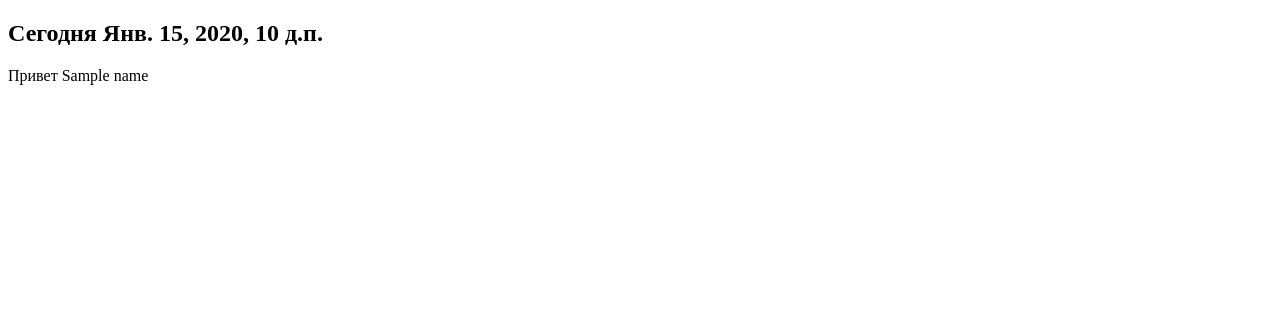
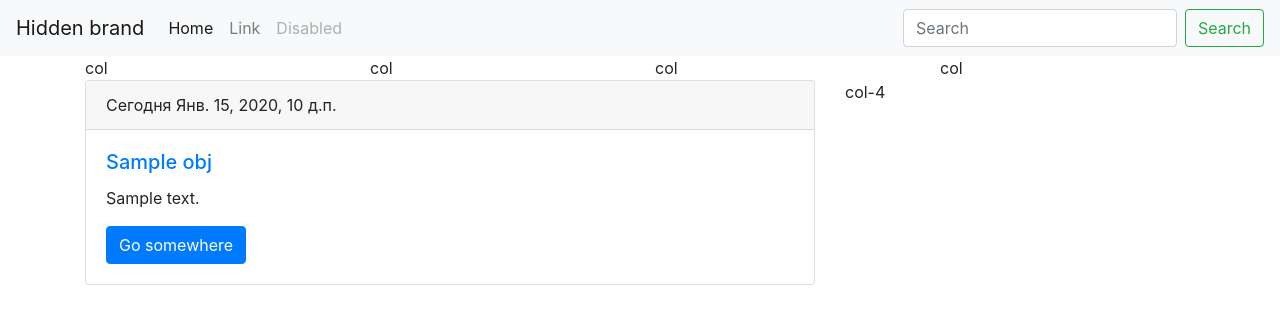
Before and after one commit to sinner885/scrap, a Django app: template src/templates/home.html in a window 1280 px wide. Shown: the top 324 px of the page. Run offline with Django 3.2, Linux system fonts and the light colour scheme; the template is opened without the code that fills it: most values are stand-ins (such as "Sample title", 1, 10 or a date in 2020); some libraries are stand-ins or nearby versions.

Commit message:
second commit

```diff
--- a/src/scraping_service/settings.py
+++ b/src/scraping_service/settings.py
@@ -37,6 +37,7 @@ INSTALLED_APPS = [
     'django.contrib.sessions',
     'django.contrib.messages',
     'django.contrib.staticfiles',
+    'scraping',
 ]
 
 MIDDLEWARE = [
--- a/src/scraping_service/urls.py
+++ b/src/scraping_service/urls.py
@@ -16,9 +16,9 @@ Including another URLconf
 from django.contrib import admin
 from django.urls import path
 
-from .viwes import home
+from scraping.views import home_view
 
 urlpatterns = [
     path('admin/', admin.site.urls),
-    path("home/", home),
+    path("home/", home_view),
 ]
--- a/src/templates/home.html
+++ b/src/templates/home.html
@@ -1,12 +1,82 @@
-<!DOCTYPE html>
+<!doctype html>
 <html lang="en">
-<head>
-    <meta charset="UTF-8">
-    <title>Проба</title>
-</head>
-<body>
-    <h2>Сегодня {{date}}</h2>
-    <p>Привет {{name}}</p>
+  <head>
+    <!-- Required meta tags -->
+    <meta charset="utf-8">
+    <meta name="viewport" content="width=device-width, initial-scale=1, shrink-to-fit=no">
 
-</body>
+    <!-- Bootstrap CSS -->
+    <link rel="stylesheet" href="https://stackpath.bootstrapcdn.com/bootstrap/4.5.0/css/bootstrap.min.css" integrity="sha384-9aIt2nRpC12Uk9gS9baDl411NQApFmC26EwAOH8WgZl5MYYxFfc+NcPb1dKGj7Sk" crossorigin="anonymous">
+
+    <title>Hello, world!</title>
+  </head>
+  <body>
+
+  <nav class="navbar navbar-expand-lg navbar-light bg-light">
+      <button class="navbar-toggler" type="button" data-toggle="collapse" data-target="#navbarTogglerDemo01" aria-controls="navbarTogglerDemo01" aria-expanded="false" aria-label="Toggle navigation">
+       <span class="navbar-toggler-icon"></span>
+      </button>
+  <div class="collapse navbar-collapse" id="navbarTogglerDemo01">
+    <a class="navbar-brand" href="#">Hidden brand</a>
+    <ul class="navbar-nav mr-auto mt-2 mt-lg-0">
+      <li class="nav-item active">
+        <a class="nav-link" href="#">Home <span class="sr-only">(current)</span></a>
+      </li>
+      <li class="nav-item">
+        <a class="nav-link" href="#">Link</a>
+      </li>
+      <li class="nav-item">
+        <a class="nav-link disabled" href="#" tabindex="-1" aria-disabled="true">Disabled</a>
+      </li>
+    </ul>
+    <form class="form-inline my-2 my-lg-0">
+      <input class="form-control mr-sm-2" type="search" placeholder="Search" aria-label="Search">
+      <button class="btn btn-outline-success my-2 my-sm-0" type="submit">Search</button>
+    </form>
+  </div>
+  </nav>
+
+  <div class="container">
+  <div class="row">
+    <div class="col">col</div>
+    <div class="col">col</div>
+    <div class="col">col</div>
+    <div class="col">col</div>
+  </div>
+  <div class="row">
+    <div class="col-8">
+        {% for obj in object_list %}
+    <div class="card">
+    <div class="card-header">
+    Сегодня {{date}}
+    </div>
+     <div class="card-body">
+       <h5 class="card-title"><a href="{{ obj.url }}">{{ obj.title }}</a></h5>
+       <p class="card-text">{{ obj.description }}</p>
+       <a href="{{ obj.url }}" class="btn btn-primary">Go somewhere</a>
+     </div>
+     </div>
+    {% endfor %}
+    </div>
+    <div class="col-4">col-4</div>
+  </div>
+</div>
+
+
+
+
+
+<!--    <h2>Сегодня {{date}}</h2>-->
+<!--    <h1>Свежие объявления</h1>-->
+<!--    {% for obj in object_list %}-->
+<!--      <p><a href="{{ obj.url }}">{{ obj.title }}</a></p>-->
+<!--      <p>{{ obj.description }}</p>-->
+<!--    {% endfor %}-->
+
+    <!-- Optional JavaScript -->
+    <!-- jQuery first, then Popper.js, then Bootstrap JS -->
+    <script src="https://code.jquery.com/jquery-3.5.1.slim.min.js" integrity="sha384-DfXdz2htPH0lsSSs5nCTpuj/zy4C+OGpamoFVy38MVBnE+IbbVYUew+OrCXaRkfj" crossorigin="anonymous"></script>
+    <script src="https://cdn.jsdelivr.net/npm/popper.js@1.16.0/dist/umd/popper.min.js" integrity="sha384-Q6E9RHvbIyZFJoft+2mJbHaEWldlvI9IOYy5n3zV9zzTtmI3UksdQRVvoxMfooAo" crossorigin="anonymous"></script>
+    <script src="https://stackpath.bootstrapcdn.com/bootstrap/4.5.0/js/bootstrap.min.js" integrity="sha384-OgVRvuATP1z7JjHLkuOU7Xw704+h835Lr+6QL9UvYjZE3Ipu6Tp75j7Bh/kR0JKI" crossorigin="anonymous"></script>
+  </body>
 </html>
```
Also changed, not shown: test.py (added, +16 -0 lines).
